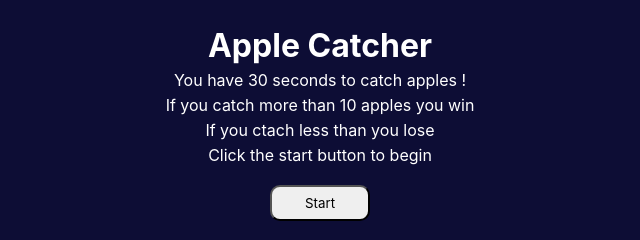
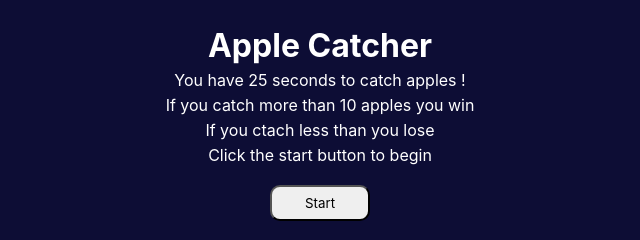
Before and after one commit to rehman-m/Phaser-Apple-Catcher-Starter-main, a website built with Vite: page index.html in a window 1280 px wide. Shown: the part 269-509 px from the top of the page, 320-960 px from the left. Built offline with nearby package versions, Linux system fonts and the light colour scheme; animation ran at ten frames a second.

Commit message:
Time cHnaged

```diff
--- a/index.html
+++ b/index.html
@@ -20,7 +20,7 @@
 
   <h1>Apple Catcher</h1>
 
-  <p>You have 30 seconds to catch apples !</p>
+  <p>You have 25 seconds to catch apples !</p>
   <p>If you catch more than 10 apples you win</p>
   <p>If you ctach less than you lose</p>
   <p>Click the start button to begin</p>
```
